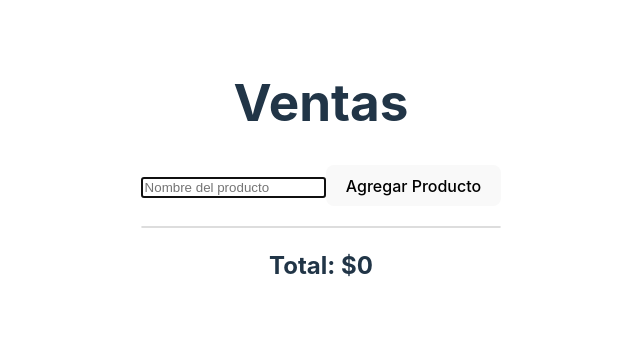
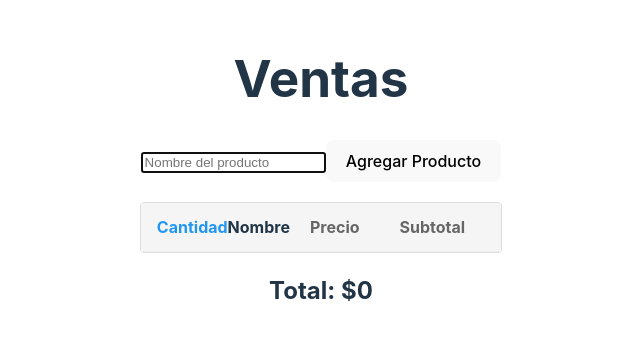
Before and after one commit to pagliardini/kpos-react2, a React (Vite) app: page /ventas in a window 1280 px wide. Shown: the part 228-566 px from the top of the page, without its empty margins (319-959 px from the left). Built offline with nearby package versions, Linux system fonts and the light colour scheme.

Commit message:
correcion

```diff
--- a/src/App.jsx
+++ b/src/App.jsx
@@ -1,5 +1,5 @@
 import { useState } from 'react';
-import { Link } from 'react-router-dom'; // Importa Link desde react-router-dom
+import { Link } from 'react-router-dom';
 import './App.css';
 
 function App() {
@@ -13,7 +13,6 @@ function App() {
       </header>
 
       <main>
-        {/* Enlace para navegar a Ventas */}
         <Link to="/ventas">
           <button>Ir a Ventas</button>
         </Link>
--- a/src/components/ProductList.module.css
+++ b/src/components/ProductList.module.css
@@ -1,4 +1,3 @@
-
 .productList {
     list-style: none;
     padding: 0;
@@ -37,7 +36,23 @@
 
 .productQuantity {
     min-width: 60px;
-    text-align: right;
+    text-align: left;
     color: #2196f3;
     font-weight: bold;
 }
+
+.productHeader {
+    padding: 12px 16px;
+    border-bottom: 1px solid #eee;
+    display: flex;
+    justify-content: space-between;
+    align-items: center;
+    background-color: #f5f5f5;
+    font-weight: bold;
+}
+
+.productSubtotal {
+    margin: 0 20px;
+    color: #666;
+    font-weight: bold;
+}
--- a/src/components/Ventas.jsx
+++ b/src/components/Ventas.jsx
@@ -165,7 +165,7 @@ const Ventas = () => {
         setNumeroBuffer('');
     }, [selectedIndex]);
 
-    // Focus search input when component mounts and after each render
+    // Foco en Busqueda
     useEffect(() => {
         searchInputRef.current?.focus();
     });
@@ -192,14 +192,21 @@ const Ventas = () => {
                 <button onClick={agregarProducto}>Agregar Producto</button>
             </div>
             <ul className={styles.productList}>
+                <li className={styles.productHeader}>
+                    <span className={styles.productQuantity}>Cantidad</span>
+                    <span className={styles.productName}>Nombre</span>
+                    <span className={styles.productPrice}>Precio</span>
+                    <span className={styles.productSubtotal}>Subtotal</span>
+                </li>
                 {productos.map((producto, index) => (
                     <li
                         key={index}
                         className={`${styles.productItem} ${selectedIndex === index ? styles.selected : ''}`}
                     >
+                        <span className={styles.productQuantity}>x {producto.cantidad}</span>
                         <span className={styles.productName}>{producto.nombre}</span>
                         <span className={styles.productPrice}>${producto.precio}</span>
-                        <span className={styles.productQuantity}>x {producto.cantidad}</span>
+                        <span className={styles.productSubtotal}>${(producto.precio * producto.cantidad).toFixed(2)}</span>
                     </li>
                 ))}
             </ul>
--- a/src/main.jsx
+++ b/src/main.jsx
@@ -2,7 +2,7 @@ import { StrictMode } from 'react';
 import { createRoot } from 'react-dom/client';
 import './index.css';
 import App from './App.jsx';
-import Ventas from './components/Ventas.jsx'; // Asegúrate de que este componente exista
+import Ventas from './components/Ventas.jsx'; // Importar Ventas
 import { BrowserRouter, Routes, Route } from 'react-router-dom';
 
 createRoot(document.getElementById('root')).render(
```
Also changed, not shown: src/test.jsx (added, +18 -0 lines).
